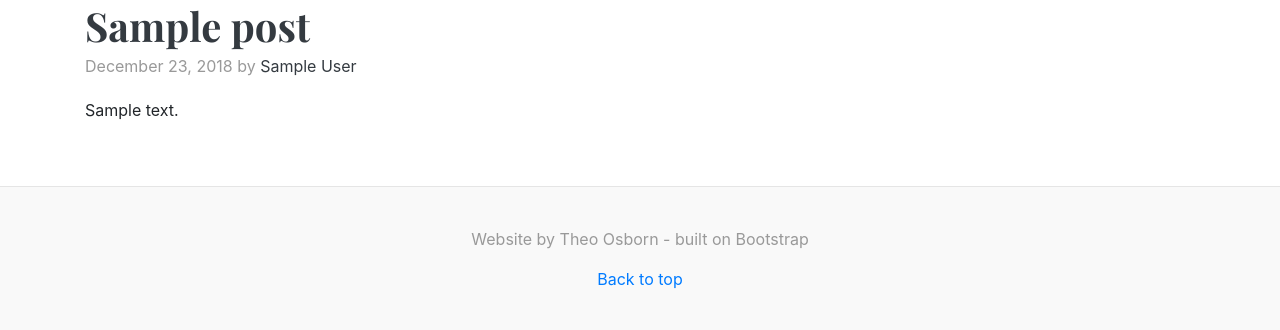
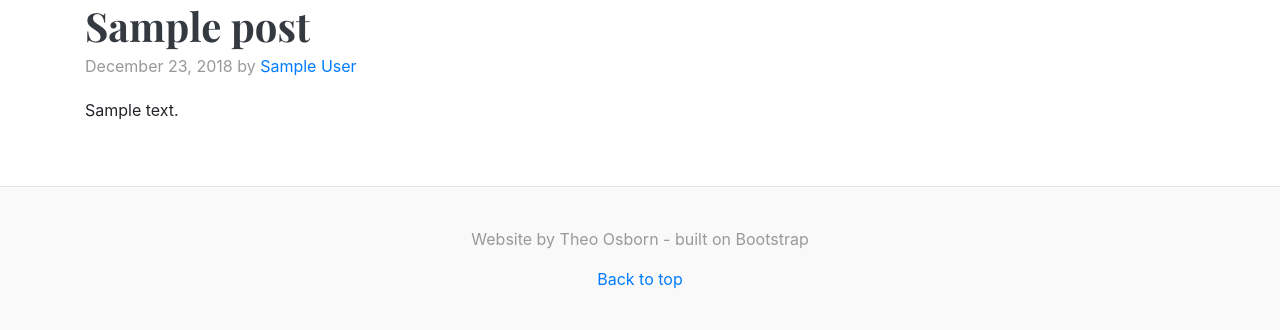
Before and after one commit to theoosborn/eruditus, a WordPress theme: template page.php in a window 1280 px wide. Shown: the part 119-449 px from the top of the page. Run offline with PHP 8.4 and a stand-in for WordPress, Linux system fonts and the light colour scheme; the site name, menu and one post (Sample post) are stand-ins, and other content is empty; some libraries are stand-ins or nearby versions.

Commit message:
Revert "Made author's name dark"
This reverts commit 0b3c3d557fc6a2cf091288a78b853331d45be47c.

```diff
--- a/content-single.php
+++ b/content-single.php
@@ -1,5 +1,5 @@
 <div class="blog-post">
         <h2 class="blog-post-title"><?php the_title(); ?></h2>
-        <p class="blog-post-meta"><?php the_date(); ?> by <a class="text-dark" href="#"><?php the_author(); ?></a></p>
+        <p class="blog-post-meta"><?php the_date(); ?> by <a href="#"><?php the_author(); ?></a></p>
             <?php the_content(); ?>
       </div><!-- /.blog-post -->
--- a/content.php
+++ b/content.php
@@ -1,5 +1,5 @@
       <div class="blog-post">
         <h2 class="blog-post-title"><a class="text-dark" href="<?php the_permalink(); ?>"><?php the_title(); ?></a></h2>
-        <p class="blog-post-meta"><?php the_date(); ?> by <a class="text-dark" href="#"><?php the_author(); ?></a></p>
+        <p class="blog-post-meta"><?php the_date(); ?> by <a href="#"><?php the_author(); ?></a></p>
             <?php the_excerpt(); ?>
       </div><!-- /.blog-post -->
```
